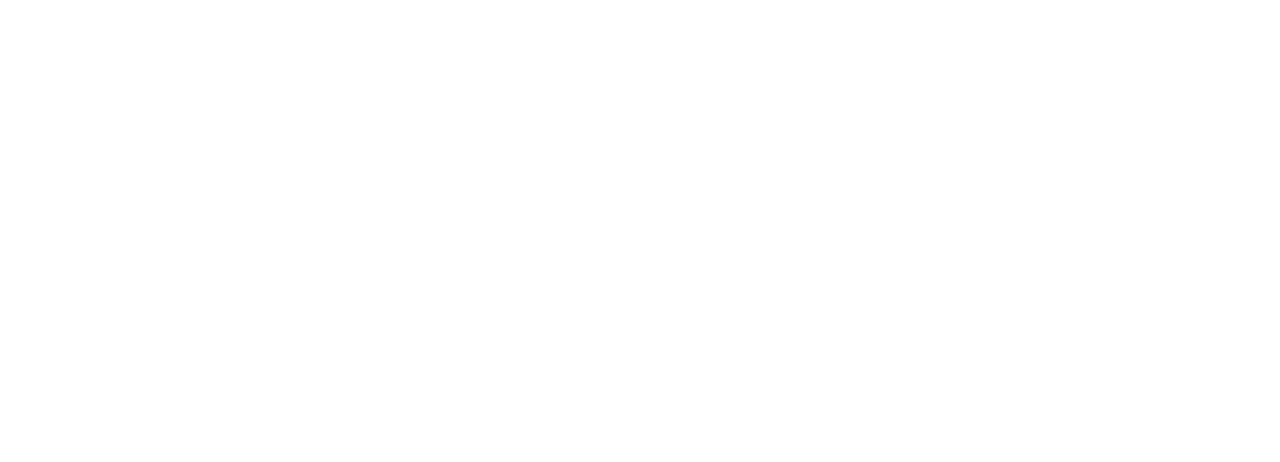
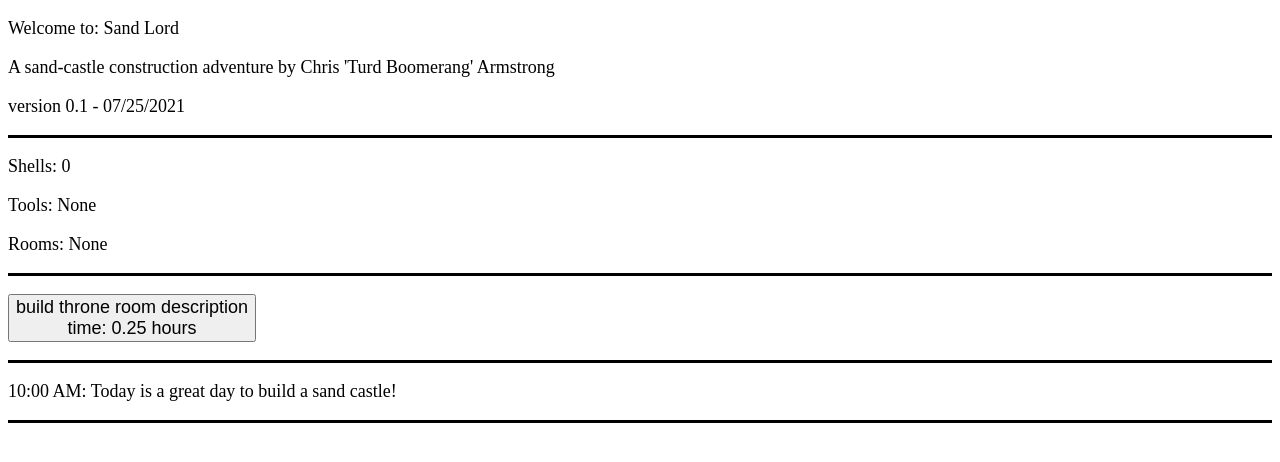
Before and after one commit to armstrongch/sandlord, a plain HTML site: page index.html in a window 1280 px wide. Drawn offline with nearby package versions, Linux system fonts and the light colour scheme.

Commit message:
Add files via upload

```diff
--- /dev/null
+++ b/beach.js
@@ -0,0 +1,3 @@
+var beach = {
+
+}
--- a/castle.js
+++ b/castle.js
@@ -1,3 +1,5 @@
 var castle = {
-
+	shells: 0,
+	tools: [],
+	rooms: [],
 };
--- a/game.js
+++ b/game.js
@@ -1,5 +1,45 @@
 var game = {
+
+	hours: 0,
+
 	setup: function() {
-		console.log("game.setup()");
+		console.log("game.setup");
+		//castle.rooms.push(new_room("throne room"));
+		this.draw();
+	},
+
+	draw: function() {
+		console.log("game.draw");
+
+		$('#seashellsP').text("Shells: " + castle.shells);
+		if (castle.tools.length == 0)
+		{
+			$('#toolsP').text("Tools: None");
+		}
+		else
+		{
+			//print the tools!
+			$('#toolsP').text("Default text: at least one tool!");
+		}
+		if (castle.rooms.length == 0)
+		{
+			$('#roomsP').text("Rooms: None");
+		}
+		else
+		{
+			//print the rooms!
+			$('#roomsP').text("Default text: at least one room!");
+		}
+
+		var game_options = get_options(this.hours, castle);
+		var game_options_html = "";
+		for (i = 0; i < game_options.length; i += 1)
+		{
+			game_options_html += "<p><button onclick='select_option(" + game_options[i].name + ")'>"
+			+ game_options[i].desc + "<br/>"
+			+ "time: " + game_options[i].time + " hours"
+			+ "</button></p>";
+		}
+		$("#optionDiv").html(game_options_html);
 	}
 };
--- a/index.html
+++ b/index.html
@@ -6,8 +6,34 @@
 		<link rel="stylesheet" href="stylesheet.css" type="text/css">
 	</head>
 	<body onload = 'game.setup()'>
+
+		<div id='headerDiv'>
+			<p>Welcome to: Sand Lord</p>
+			<p>A sand-castle construction adventure by Chris 'Turd Boomerang' Armstrong</p>
+			<p>version 0.1 - 07/25/2021</p>
+		</div>
+
+		<div id='statusDiv'>
+			<p id='seashellsP'></p>
+			<p id='toolsP'></p>
+			<p id='roomsP'></p>
+		</div>
+
+		<div id='optionDiv'>
+			<p>Option Div Default Text!</p>
+		</div>
+
+		<div id='historyDiv'>
+			<p id='historyP'>
+				10:00 AM: Today is a great day to build a sand castle!
+			</p>
+		</div>
+
 		<script src="https://ajax.googleapis.com/ajax/libs/jquery/3.5.1/jquery.min.js"></script>
 		<script src="castle.js"></script>
 		<script src="game.js"></script>
+		<script src="room.js"></script>
+		<script src="beach.js"></script>
+		<script src="options.js"></script>
 	</body>
 </html>
--- /dev/null
+++ b/options.js
@@ -0,0 +1,30 @@
+var options = {
+	build_throne_room: {
+		name: "build_throne_room",
+		desc: "build throne room description",
+		time: 0.25,
+		rooms: ["throne room"],
+		tools: [],
+		shells: 0
+	}
+};
+
+function get_options(hours, castle)
+{
+	console.log("get_options");
+
+	var option_selection = [];
+
+	if (hours == 0)
+	{
+		//we always need to build a throne room first
+		option_selection.push(options.build_throne_room);
+	}
+
+	return option_selection;
+}
+
+function select_option(option_name)
+{
+	console.log(select_option);
+}
--- /dev/null
+++ b/room.js
@@ -0,0 +1,18 @@
+function new_room(room_type)
+{
+	console.log("new_room");
+
+	var desc = "default description";
+
+	switch(room_type)
+	{
+		case "throne room":
+			desc = "the most important room in the castle. don't allow this to be washed away by the tide!";
+			break;
+	}
+
+	return {
+		room_type: room_type,
+		desc: desc
+	}
+}
--- a/stylesheet.css
+++ b/stylesheet.css
@@ -1,3 +1,7 @@
-main {
+body, button {
+	font-size: large;
+}
 
+div {
+	border-bottom-style: solid;
 }
```
